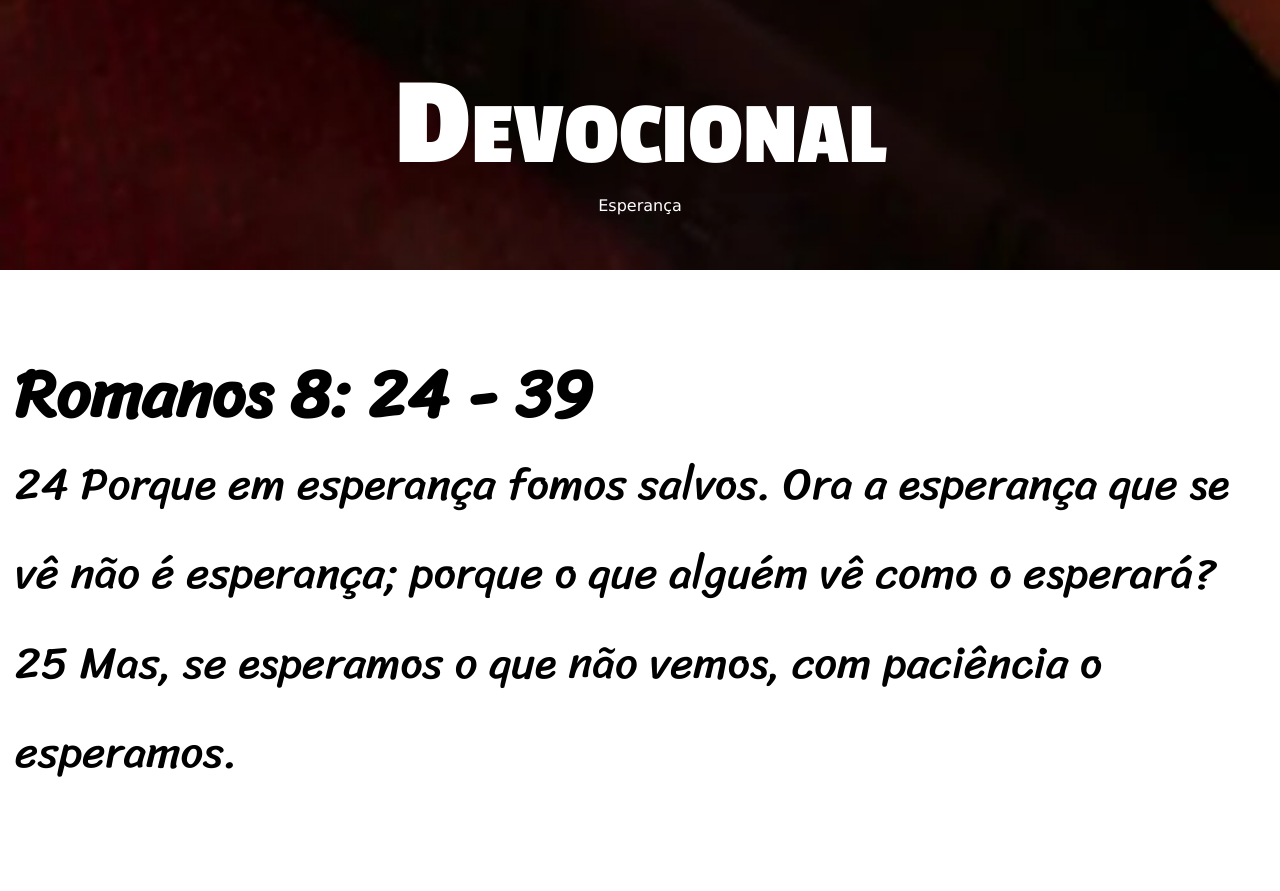
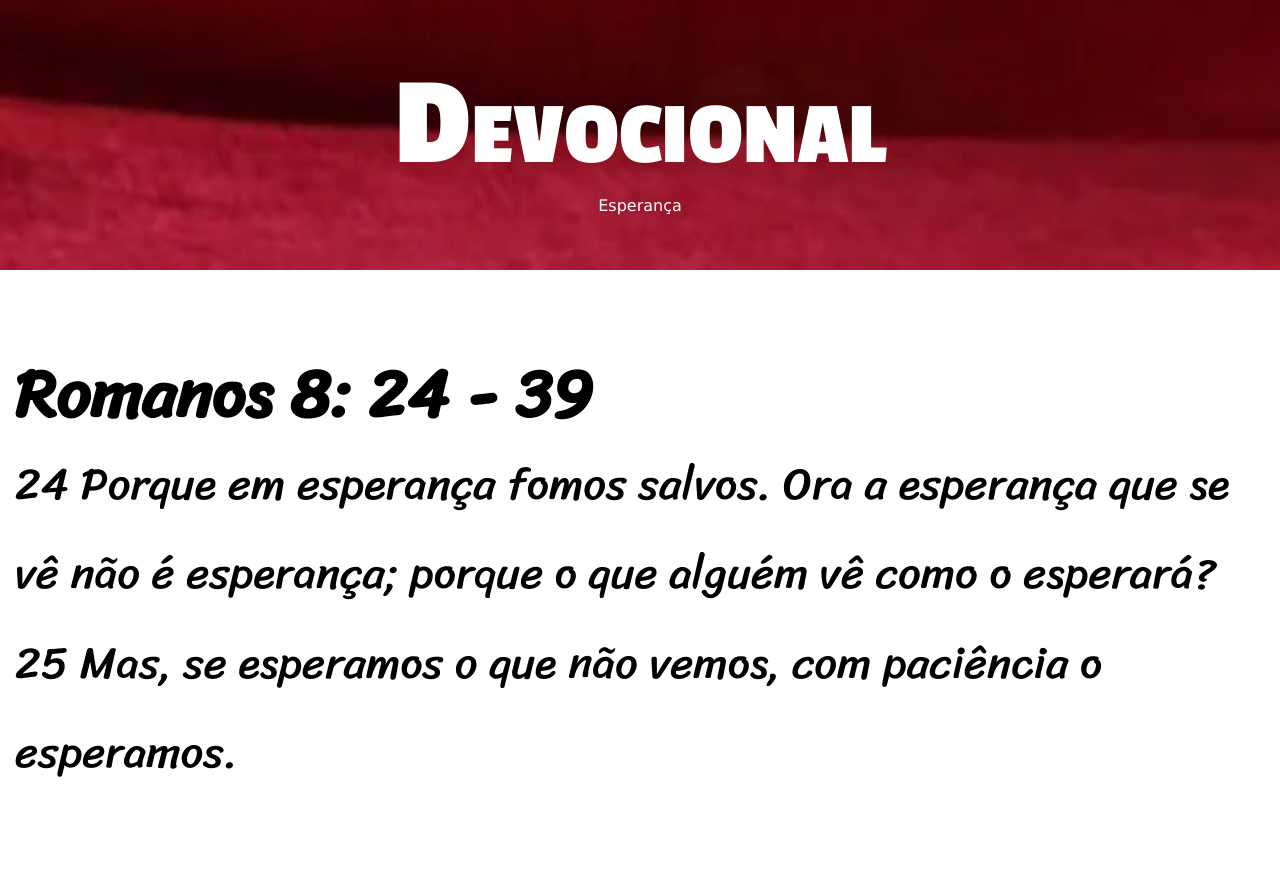
Before and after one commit to FilisbertoCampos/Devocional_15-06-24, a plain HTML site: page index.html in a window 1280 px wide. Shown: the top 891 px of the page. Drawn offline with Linux system fonts and the light colour scheme.

Commit message:
Update style.css

```diff
--- a/estilo/style.css
+++ b/estilo/style.css
@@ -48,7 +48,7 @@ header > p > a {
 
 header#img01 {
     background-image: url('../fotos/oracao.png');
-    background-position: center bottom;
+    background-position: center top;
     background-size: cover;
     background-repeat: no-repeat;
 }
```
